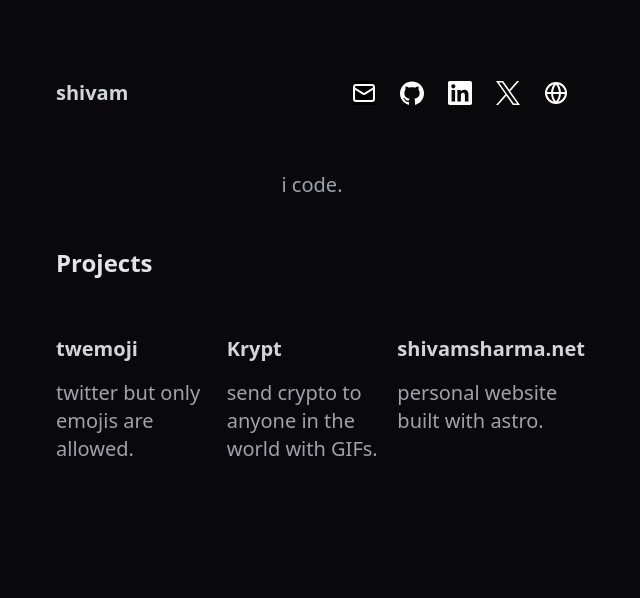
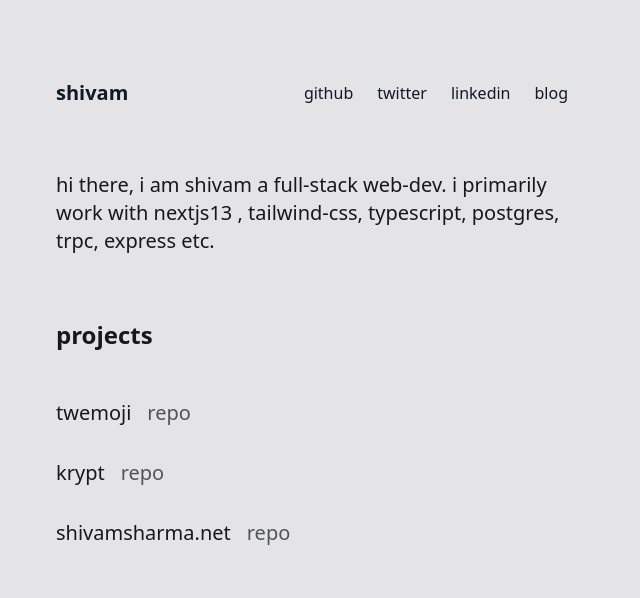
Before and after one commit to shivamhwp/site, an Astro site: page / in a window 1280 px wide. Shown: the whole page, without its empty margins (328-968 px from the left). Built offline with nearby package versions, Linux system fonts and the light colour scheme; Astro itself is replaced by a stand-in of ours.

Commit message:
painting

```diff
--- a/src/components/Main.jsx
+++ b/src/components/Main.jsx
@@ -1,57 +1,29 @@
+import { projects } from "../data";
+import Navbar from "./Navbar";
 import Project from "./Project";
-import { projects } from "../data";
 
 const Main = () => {
   return (
-    <>
-      <div className="bg-zinc-950 flex flex-col text-gray-400 lg:px-44 xl:px-96 md:px-12 px-8 w-screen h-screen lg:pt-16 pt-6">
-        {/* navbar : proile icons and name*/}
-
-        <nav className="h-16 w-full text-gray-300 flex items-center justify-between">
-          <div className="font-bold text-xl">shivam</div>
-
-          {/* profile icons */}
-
-          <div className="font-bold flex gap-x-6">
-            <a href="mailto:shivamdevelops@skiff.com" target="_blank">
-              <img src="./mail.svg" alt="mail" className="h-6 w-6" />
-            </a>
-            <a href="https://github.com/shivamhwp" target="_blank">
-              <img src="./github.svg" alt="github" className="h-6 w-6" />
-            </a>
-
-            <a href="https://linkedin.com/in/shivamhwp" target="_blank">
-              <img src="./linkedin.svg" alt="linkedin" className="h-6 w-6" />
-            </a>
-
-            <a href="https://x.com/shivamhwp" target="_blank">
-              <img src="./x.svg" alt="x" className="h-6 w-6" />
-            </a>
-            <a href="https://shivamr.hashnode.dev/" target="_blank">
-              <img src="./globe.svg" alt="x" className="h-6 w-6" />
-            </a>
-          </div>
-        </nav>
-
-        {/* main content */}
-
+    <div className="bg-zinc-200 flex flex-col text-zinc-900 lg:px-44 xl:px-96 md:px-12 px-8 w-screen h-screen lg:pt-16 pt-6">
+      <Navbar />
       <div className="flex flex-col items-center justify-start h-full w-full text-xl ">
         {/* intro */}
-          <div className="lg:pt-12 pt-8 ">
-i code.
+        <div className="lg:pt-12 pt-16 ">
+          hi there, i am shivam a full-stack web-dev. i primarily work with
+          <a href="https://www.nextjs.org"> nextjs13 </a>, tailwind-css,
+          typescript, postgres, trpc, express etc.
         </div>
+        {/* projects */}
 
-          {/* projects */}
-          <div className="pt-12 flex flex-col w-full ">
-            <div className="text-zinc-200 font-bold text-2xl"> Projects</div>
+        <div className="pt-16 flex flex-col w-full ">
+          <div className="text-zinc-900 font-bold text-2xl"> projects</div>
 
-            <div className="grid grid-rows-auto lg:grid-cols-3 md:grid-cols-2 grid-cols-1 pr-2 gap-2 pt-6 pb-12 ">
+          <div className="flex flex-col   pt-4 pb-12 ">
             {projects.map((projects) => {
               return (
                 <div key={projects?.id}>
                   <Project
                     title={projects?.title}
-                      description={projects?.description}
                     link={projects?.link}
                     github_link={projects?.github_link}
                   />
@@ -62,7 +34,6 @@ i code.
         </div>
       </div>
     </div>
-    </>
   );
 };
 
--- a/src/components/Project.jsx
+++ b/src/components/Project.jsx
@@ -1,13 +1,16 @@
 const Project = (props) => {
   return (
     <div className=" flex flex-col w-auto h-auto ">
-      <div className="text-zinc-300 lg:pt-8 pt-6 font-semibold hover:text-zinc-100 ">
-        <a href={props.link} target="_blank">
+      <div className="text-zinc-900 lg:pt-8 pt-6 font-medium  ">
+        <a className="hover:underline" href={props.link} target="_blank">
           {props.title}
         </a>
-      </div>
-      <div className="text-zinc-400 lg:pt-4 pt-2 overflow-hidden">
-        {props.description}
+        <a
+          href={props.github_link}
+          className="text-zinc-600 px-4 hover:underline font-normal"
+        >
+          repo
+        </a>
       </div>
     </div>
   );
--- a/src/data.ts
+++ b/src/data.ts
@@ -8,7 +8,7 @@ export const projects = [
   },
   {
     id: 2,
-    title: "Krypt",
+    title: "krypt",
     description: "send crypto to anyone in the world with GIFs.",
     link: "https://kryptss.netlify.app",
     github_link: "https://github.com/shivamhwp/krypt",
--- a/src/pages/index.astro
+++ b/src/pages/index.astro
@@ -1,6 +1,7 @@
 ---
 import { ViewTransitions } from "astro:transitions";
 import Main from "../components/Main";
+
 ---
 
 <html lang="en">
@@ -12,7 +13,9 @@ import Main from "../components/Main";
     <ViewTransitions />
     <title>shivam</title>
   </head>
-  <body class="bg-zinc-900 ">
+  <body class="bg-zinc-200">
+
     <Main client:load />
+
   </body>
 </html>
```
Lines whose indentation alone changed are shown as unchanged.
